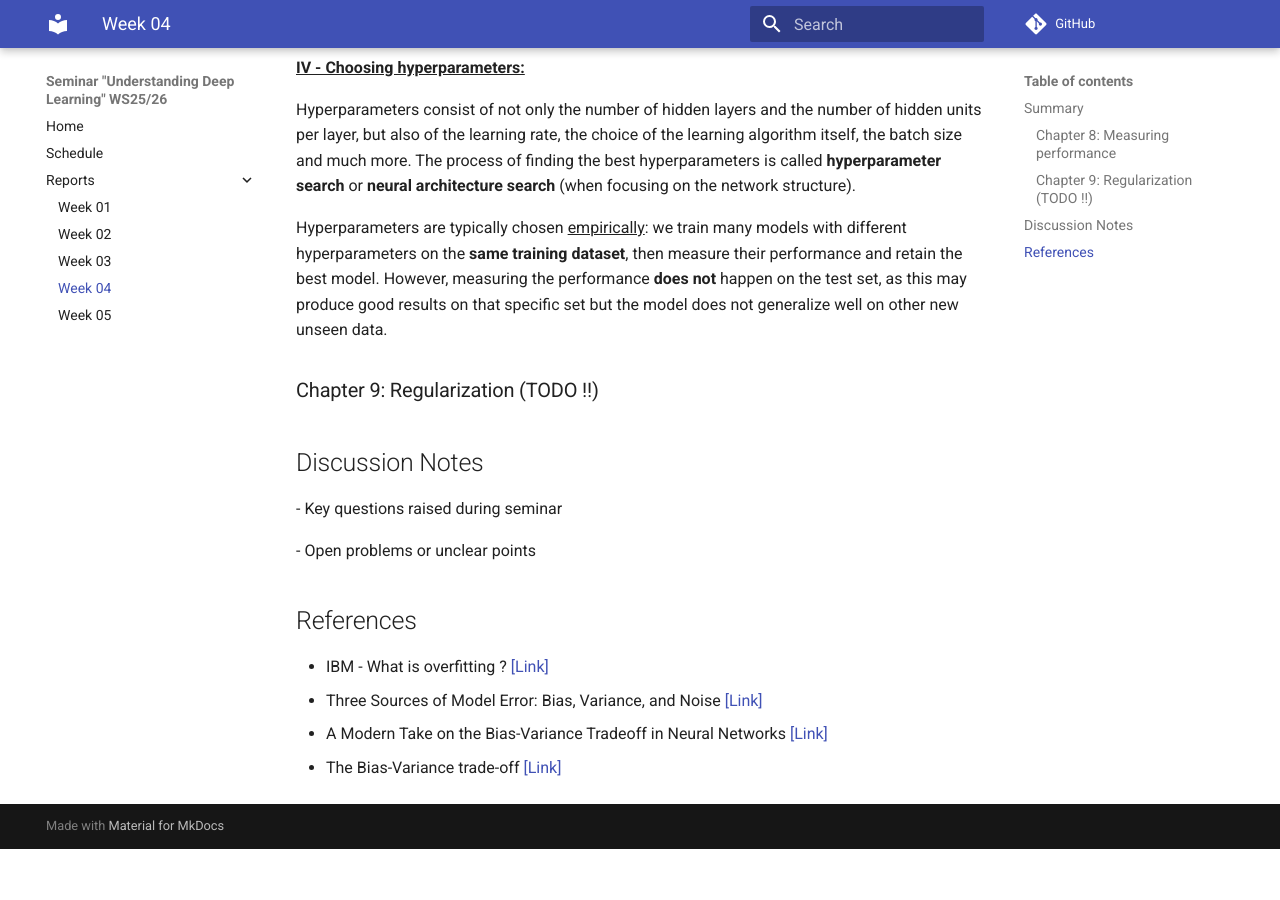
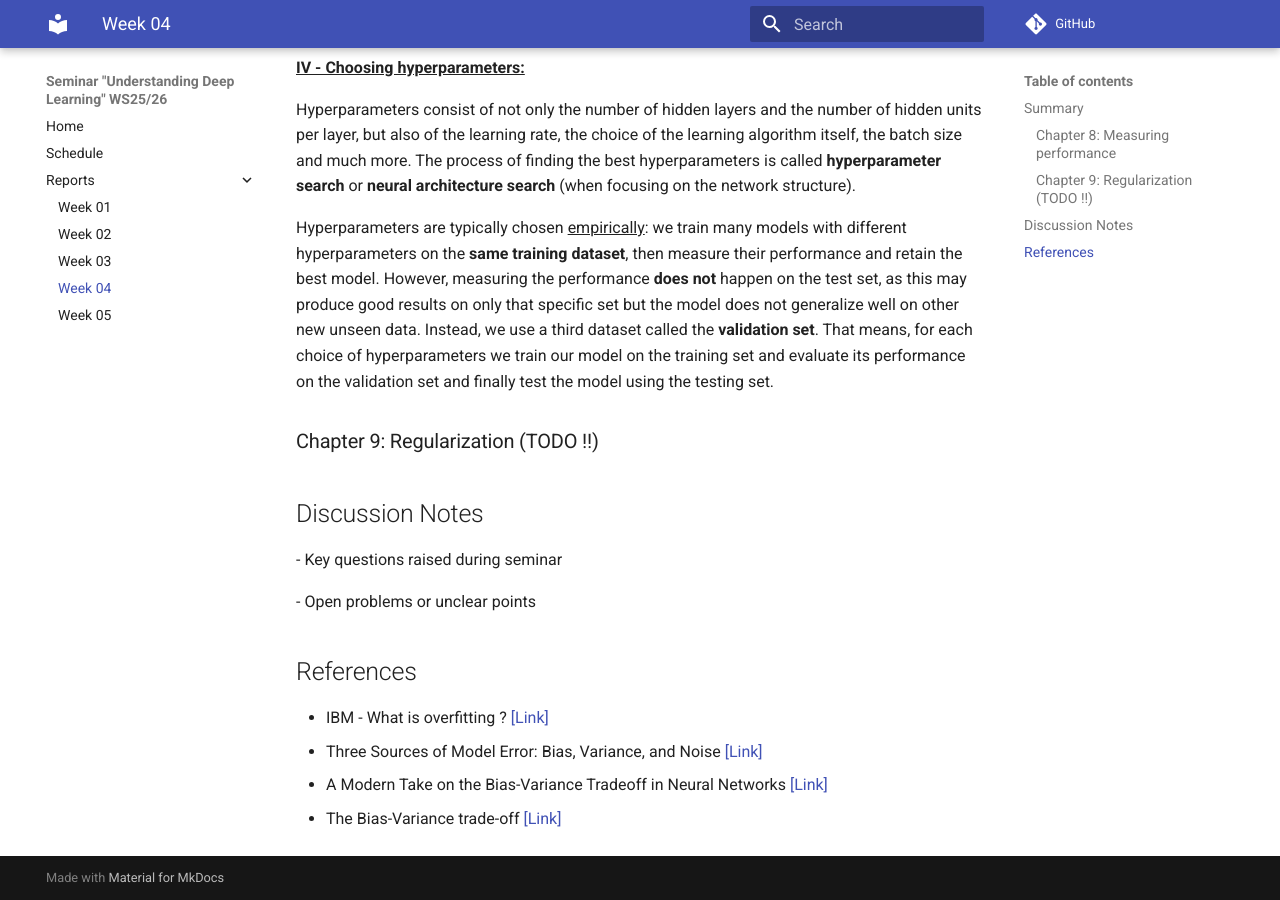
Before and after one commit to link-er/seminar_UDL_wise2526, an MkDocs documentation site: the page built from docs/reports/week04_ch8_9.md, in a window 1280 px wide and 900 px high, scrolled down 5196 px. Built offline with MkDocs 1.6.1 and Material for MkDocs 9.7.7, drawn with Linux system fonts in a browser that asks for light colours; comment, search, counter and statistics services are not loaded; before the commit the page ends 6045 px from its top, so only the background shows below that.

Commit message:
Update week04_ch8_9.md

```diff
--- a/docs/reports/week04_ch8_9.md
+++ b/docs/reports/week04_ch8_9.md
@@ -89,7 +89,7 @@ In both cases the model does not generalize well on new unseen data. The ideal m
 
 Hyperparameters consist of not only the number of hidden layers and the number of hidden units per layer, but also of the learning rate, the choice of the learning algorithm itself, the batch size and much more. The process of finding the best hyperparameters is called **hyperparameter search** or **neural architecture search** (when focusing on the network structure).
 
-Hyperparameters are typically chosen <u>empirically</u>: we train many models with different hyperparameters on the **same training dataset**, then measure their performance and retain the best model. However, measuring the performance **does not** happen on the test set, as this may produce good results on that specific set but the model does not generalize well on other new unseen data.
+Hyperparameters are typically chosen <u>empirically</u>: we train many models with different hyperparameters on the **same training dataset**, then measure their performance and retain the best model. However, measuring the performance **does not** happen on the test set, as this may produce good results on only that specific set but the model does not generalize well on other new unseen data. Instead, we use a third dataset called the **validation set**. That means, for each choice of hyperparameters we train our model on the training set and evaluate its performance on the validation set and finally test the model using the testing set.
 
 ### Chapter 9: Regularization (TODO !!)
 
```
